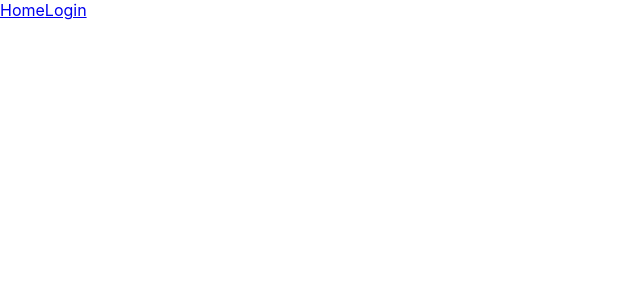
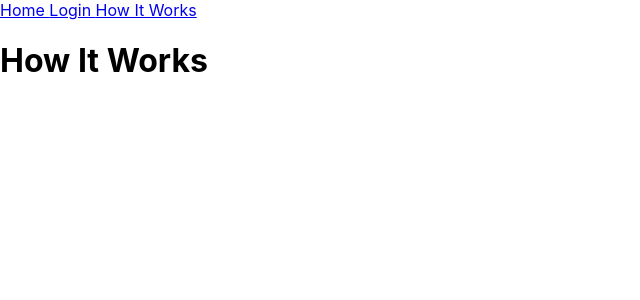
Before and after one commit to calebscoville/toyswap, a React (Create React App) app: page /#/howitworks in a window 1280 px wide. Shown: the top 300 px of the page, without its empty margins (0-640 px from the left). Built offline with nearby package versions, Linux system fonts and the light colour scheme.

Commit message:
First today

```diff
--- /dev/null
+++ b/src/Components/HowItWorks.js
@@ -0,0 +1,7 @@
+import React from 'react'
+
+const HowItWorks = () => {
+    return <h1>How It Works</h1>
+}
+
+export default HowItWorks
--- a/src/Components/Navbar.js
+++ b/src/Components/Navbar.js
@@ -5,8 +5,9 @@ import {connect} from 'react-redux'
 const Navbar = ({ username }) => {
     return (
         <nav>
-            <Link to='/'>Home</Link>
-            <Link to='/login'>Login</Link>
+            <Link to='/'> Home </Link>
+            <Link to='/login'> Login </Link>
+            <Link to='/'> How It Works </Link>
             <span>{username && username}</span>
         </nav>
     )
--- a/src/router.js
+++ b/src/router.js
@@ -3,11 +3,13 @@ import {Switch, Route} from 'react-router-dom'
 import Home from './Components/Home'
 import Details from './Components/Details'
 import Login from './Components/Login/Login'
+import HowItWorks from './Components/HowItWorks'
 
 export default (
     <Switch>
         <Route exact path='/' component={Home}/>
         <Route path='/login' component={Login}/>
         <Route path='/details' component={Details}/>
+        <Route path='/howitworks' component={HowItWorks} />
     </Switch>
 )
```
